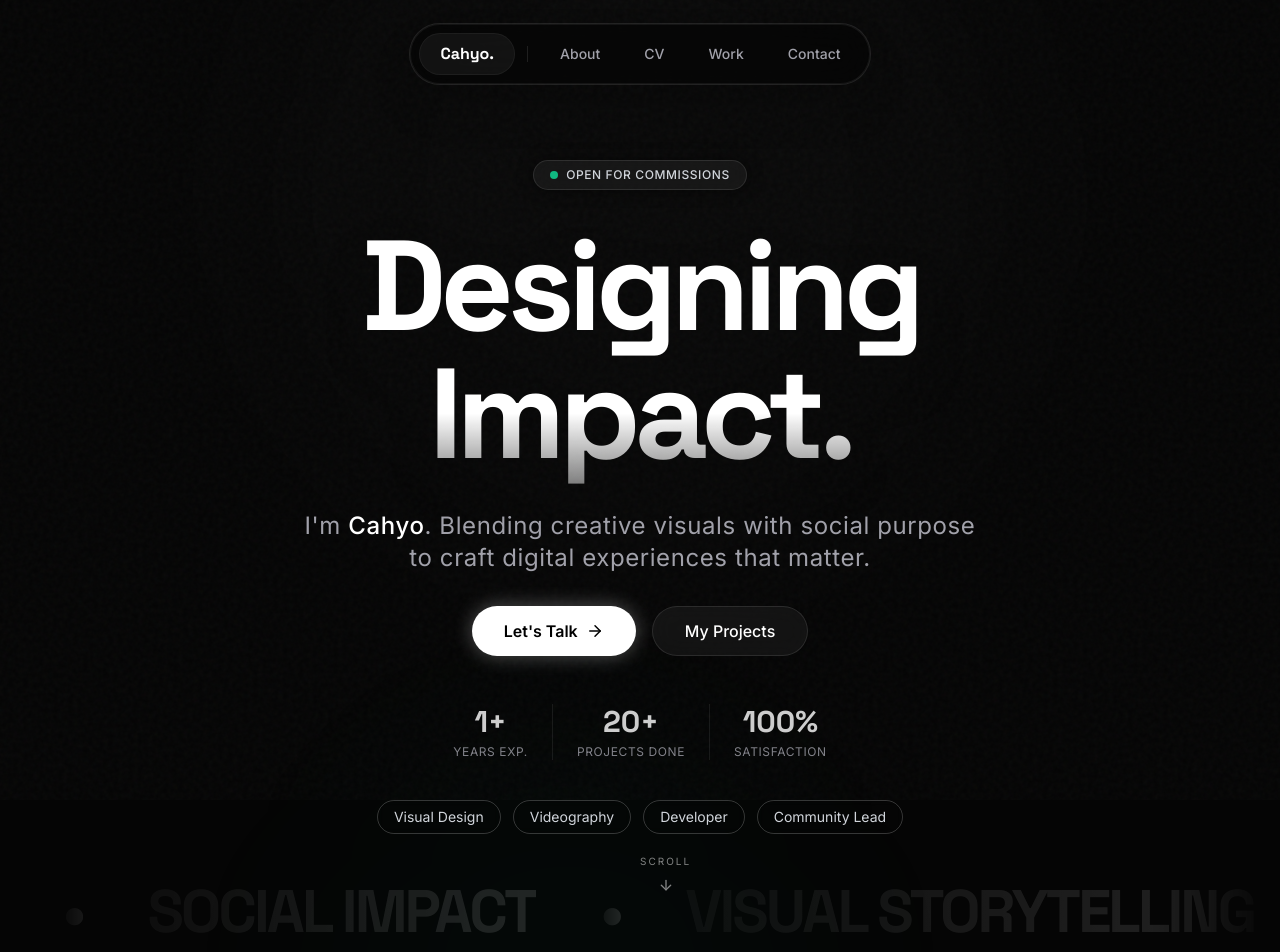
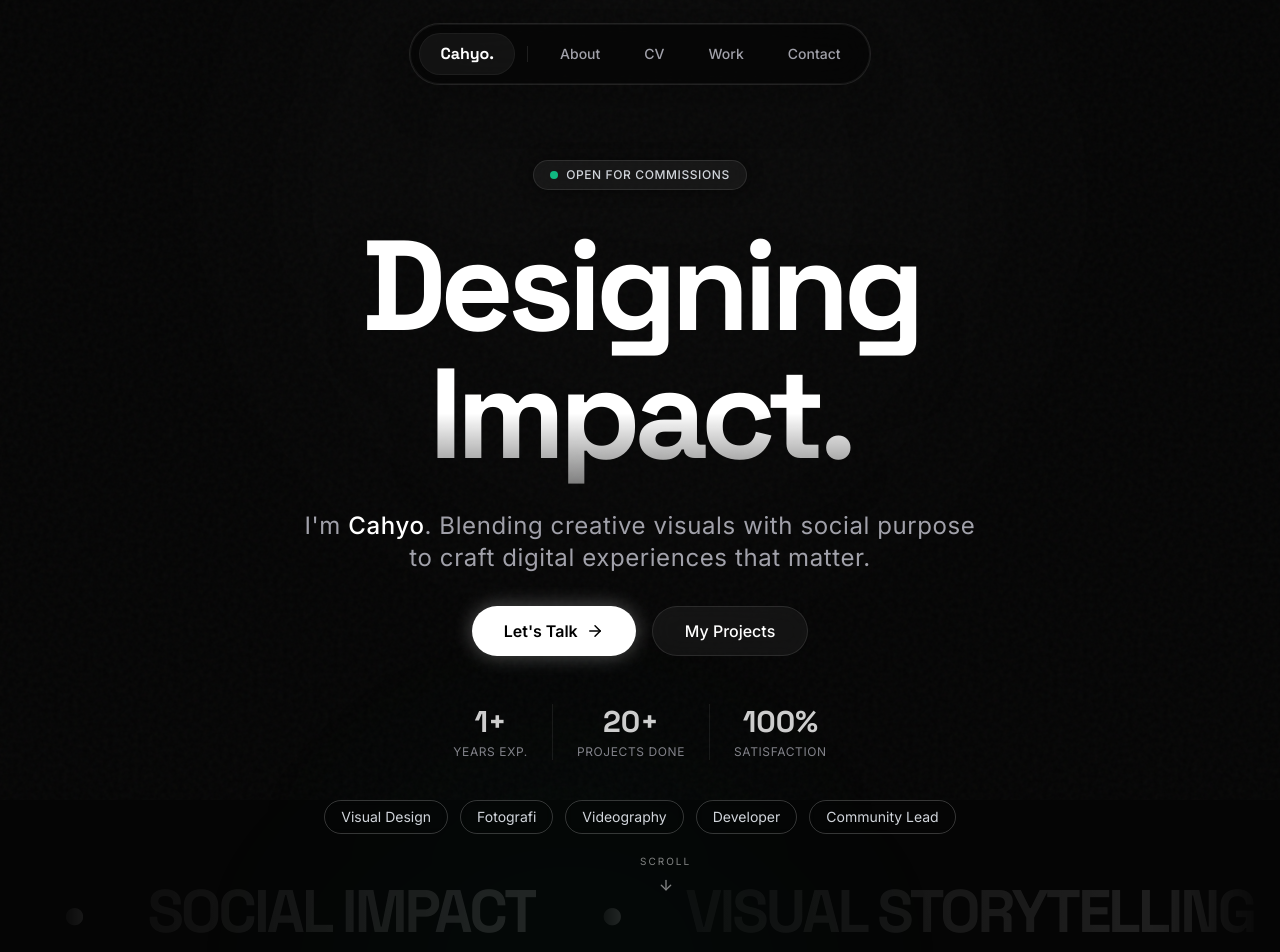
Before and after one commit to Cahyooo12/inpo-porto, a React (Vite) app: page / in a window 1280 px wide. Shown: the top 952 px of the page. Built offline with nearby package versions, Linux system fonts and the light colour scheme.

Commit message:
Update Hero.tsx

```diff
--- a/components/Hero.tsx
+++ b/components/Hero.tsx
@@ -80,6 +80,7 @@ export const Hero = () => {
           {/* Skill Tags */}
           <div className="flex flex-wrap justify-center gap-3">
               <Tag>Visual Design</Tag>
+              <Tag>Fotografi</Tag>
               <Tag>Videography</Tag>
               <Tag>Developer</Tag>
               <Tag>Community Lead</Tag>
```
